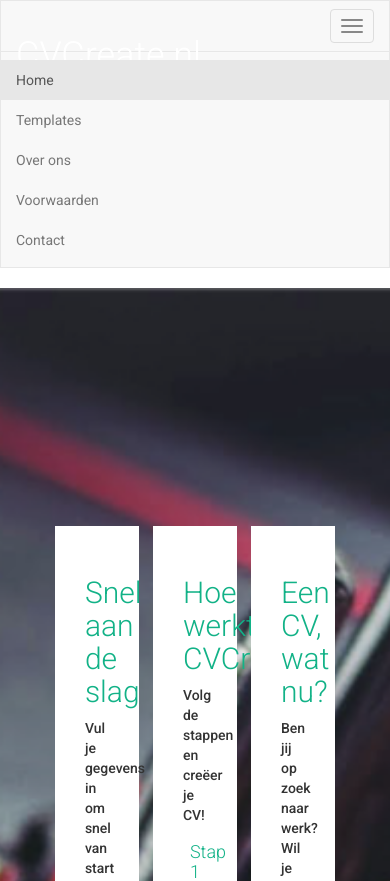
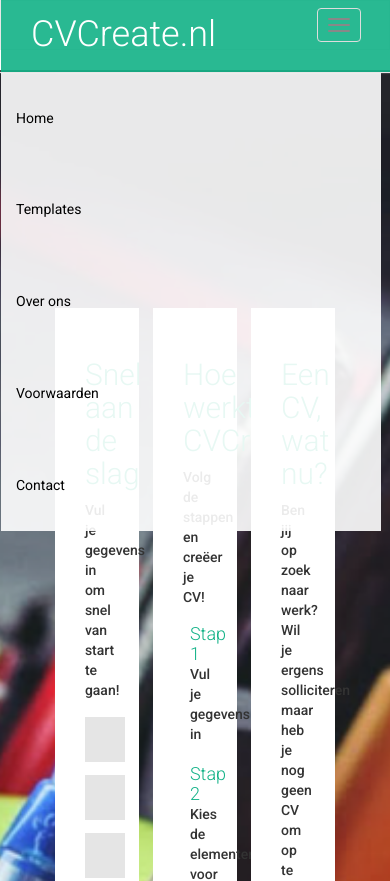
Before and after one commit to DemienD/CurriculumVitae_LineaOpus, a PHP site: page / in a window 390 px wide, after a click that opens the changed part. Shown: the top 881 px of the page. Run offline with PHP 8.4, Linux system fonts and the light colour scheme; some libraries are stand-ins or nearby versions.

Commit message:
Navigation fixed - mobile & desktop

```diff
--- a/inc/styles/main.css
+++ b/inc/styles/main.css
@@ -25,7 +25,7 @@ ul {
 }
 
 /* CSS OUDE NAVIGATIE */
-header {
+.navbar .container-fluid {
   width: 100%;
   height: 8.5vh;
   line-height: 8.5vh;
@@ -38,12 +38,24 @@ header {
   padding: 0 7.7%;
 }
 
-header h1 {
+.navbar-brand h1 {
   display: inline;
   vertical-align: middle;
 }
+@media only screen and (max-width:959px){
+  .navbar-collapse {
+    width: 105vw;
+    position: absolute;
+    top: 8.5vh;
+    left: 0;
+  }
+  ul.nav {
+    background-color: rgba(255, 255, 255, 0.9);
+  }
+}
+@media only screen and (min-width:960px){
 
-nav.main-menu ul {
+  .collapse ul {
     display: -webkit-box;
     display: -moz-box;
     display: -ms-flexbox;
@@ -53,28 +65,29 @@ nav.main-menu ul {
     justify-content: flex-end;
   }
 
-nav.main-menu ul li{
+  .collapse ul li{
     display: inline-flex;
     white-space: nowrap;
     font-size: 1.7em;
   }
 
-nav.main-menu ul li a{
+  .collapse ul li a{
     padding: 0 10px;
     height: 100%;
-  color: #fff;
+    color: #fff!important;
     border-top: 3px rgba(0, 0, 0, 0) solid;
   }
 
-nav.main-menu ul li a:hover{
+  .collapse ul li a:hover{
     text-decoration: none;
     border-top: 3px #ffaf1a solid;
+    background: none;
   }
 
-nav.main-menu ul li.current a {
+  .collapse ul li.current a {
     border-top: 3px #ffaf1a solid;
   }
-
+}
 /* EINDE OUDE NAVIGATIE CSS */
 
 .intro-section {
--- a/index.html
+++ b/index.html
@@ -24,8 +24,8 @@
         <a class="navbar-brand" href="#"><h1>CVCreate.nl</h1></a>
       </div>
       <div class="collapse navbar-collapse" id="collapsed-navbar">
-        <ul class="nav navbar-nav navbar-right">
-          <li class="active"><a href="#">Home</a></li>
+        <ul class="nav navbar-right">
+          <li class="current"><a href="#">Home</a></li>
           <li><a href="#">Templates</a></li>
           <li><a href="#">Over ons</a></li>
           <li><a href="#">Voorwaarden</a></li>
```
Lines whose indentation alone changed are shown as unchanged.
